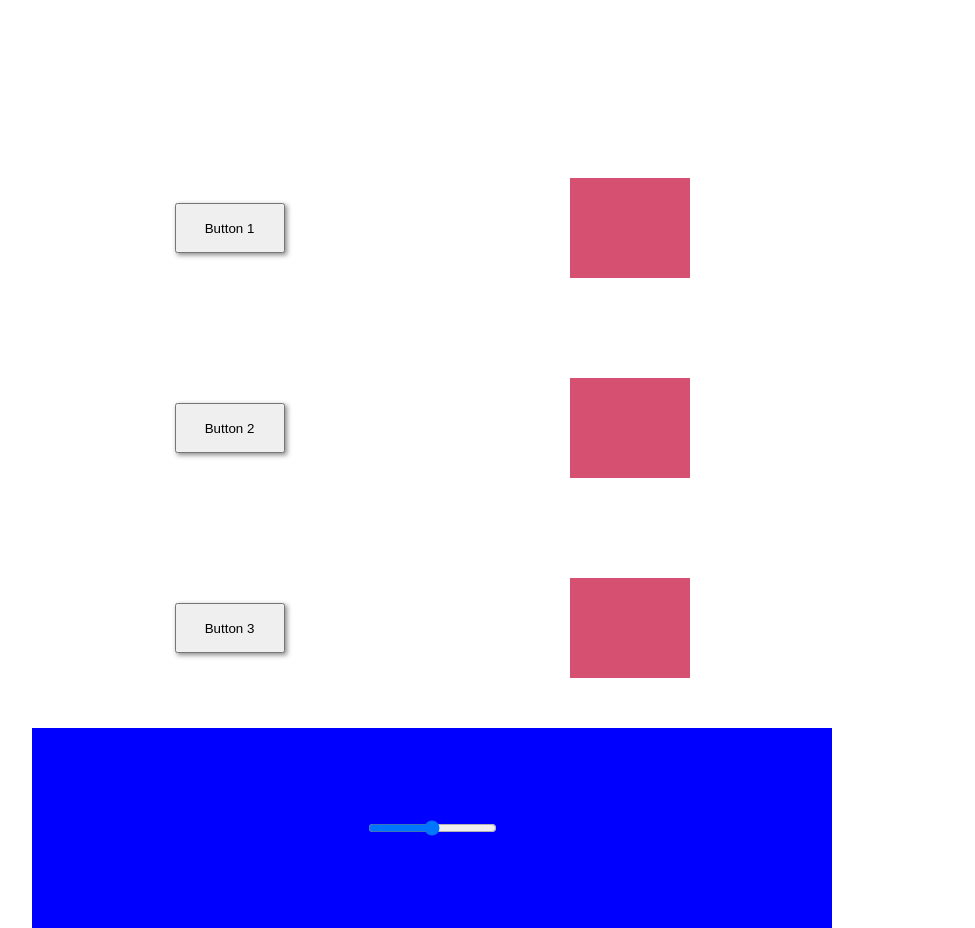
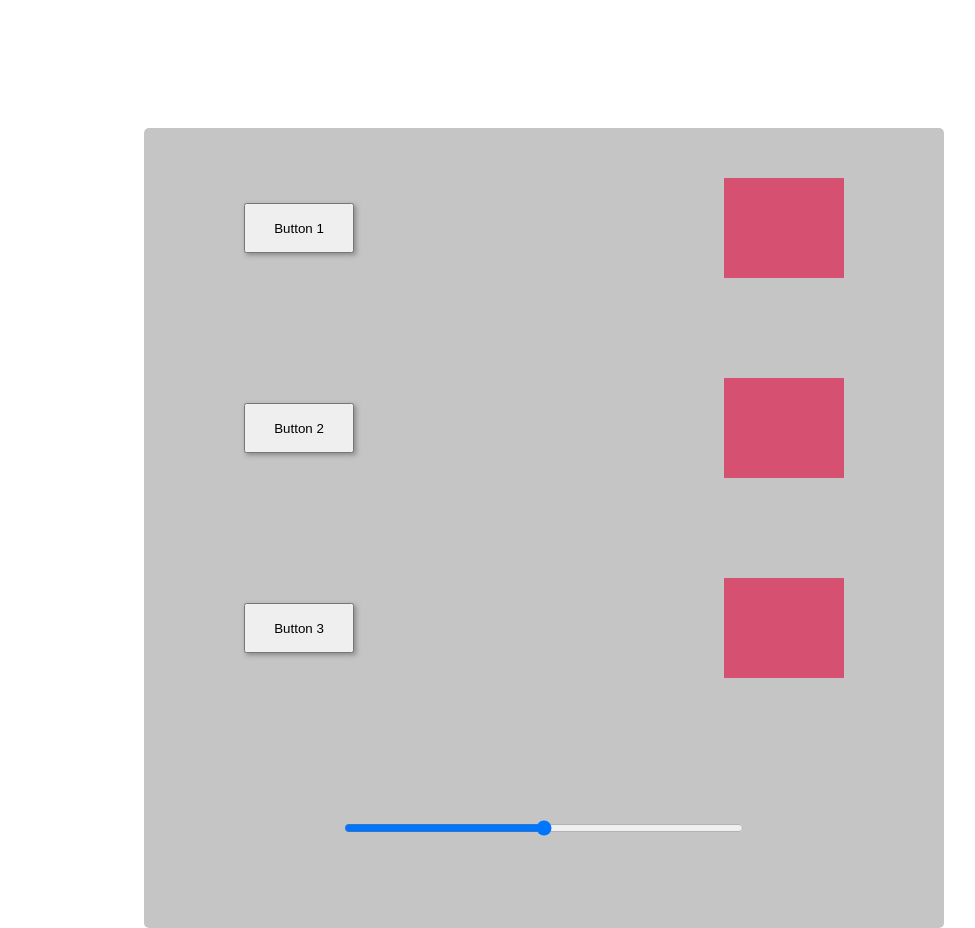
Before and after one commit to fabis254/729G26, a plain HTML site: page 729G26/assignment 3 /pink_boxes.html in a window 1280 px wide. Shown: the whole page, without its empty margins (104-1079 px from the left). Drawn offline with nearby package versions, Linux system fonts and the light colour scheme.

Commit message:
positioned with space-between

```diff
--- a/729G26/assignment 3 /pink_boxes.html
+++ b/729G26/assignment 3 /pink_boxes.html
@@ -32,8 +32,9 @@
 				$(".row").removeClass("selected");
 				$(".box").animate({"width": "100px", "height": "100px"});
 
-				$(this).parent().addClass("selected")
-				$("#slider").val($(this).next().css("opacity"))
+				$(this).parent().addClass("selected");
+				$("#slider").val($(this).next().css("opacity"));
+				$(this).next().animate({"height": "120px", "width": "120px"})
 
 			})
 			$("#slider").on("change", function() {
--- a/729G26/assignment 3 /pink_boxes_style.css
+++ b/729G26/assignment 3 /pink_boxes_style.css
@@ -5,18 +5,20 @@ body, html {
 
 .container {
 	width: 80%;
-	max-height: 80%;
-	max-width: 100%;
+	max-width: 800px;
 	margin: auto;
 	margin-top: 10%;
+	background-color: #C5C5C5;
+	border-radius: 5px;
 }
 
 .row {
 	display: flex;
 	height: 200px;
-	max-width: 800px;
+	margin: auto;
+	max-width: 600px;
 	align-items: center;
-	justify-content: space-around;
+	justify-content: space-between;
 	/*border: inset green 10px;*/
 }
 
@@ -30,6 +32,7 @@ body, html {
 }
 
 button {
+	float:left;
 	height: 50px;
 	width: 110px;
 	box-shadow: 2px 2px 5px #888888;
@@ -44,6 +47,9 @@ button {
 	border: solid blue 3px;
 }
 
-.slider {
-	background-color: blue;
+
+#slider {
+	fill: #bbb;
+	margin: auto;
+	width: 400px;
 }
```
